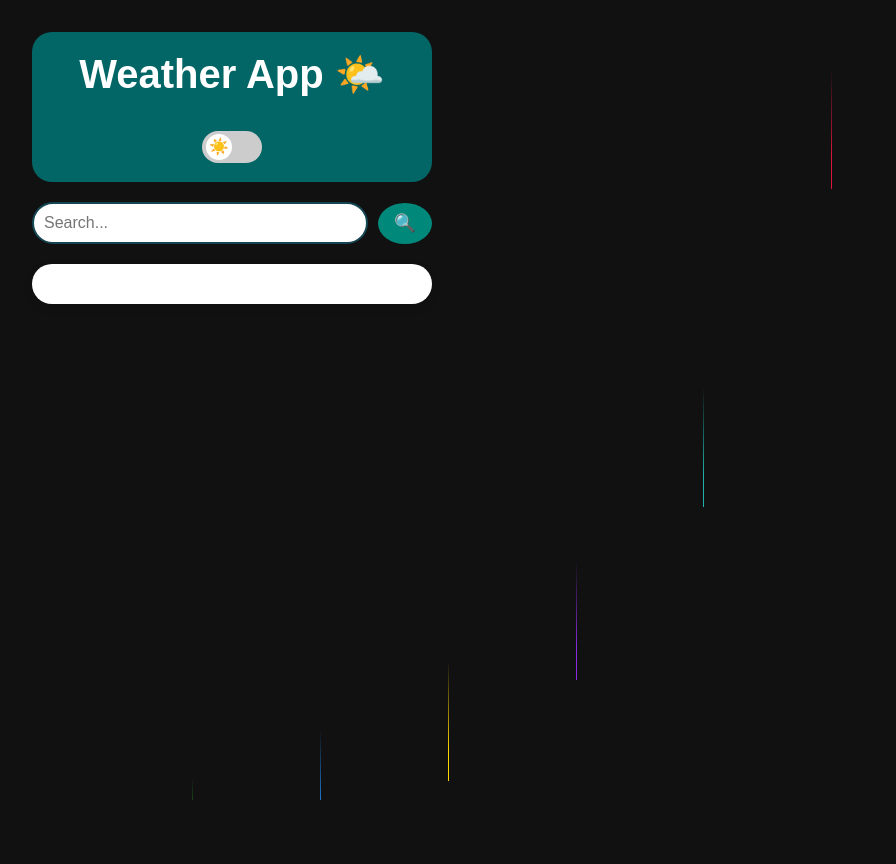
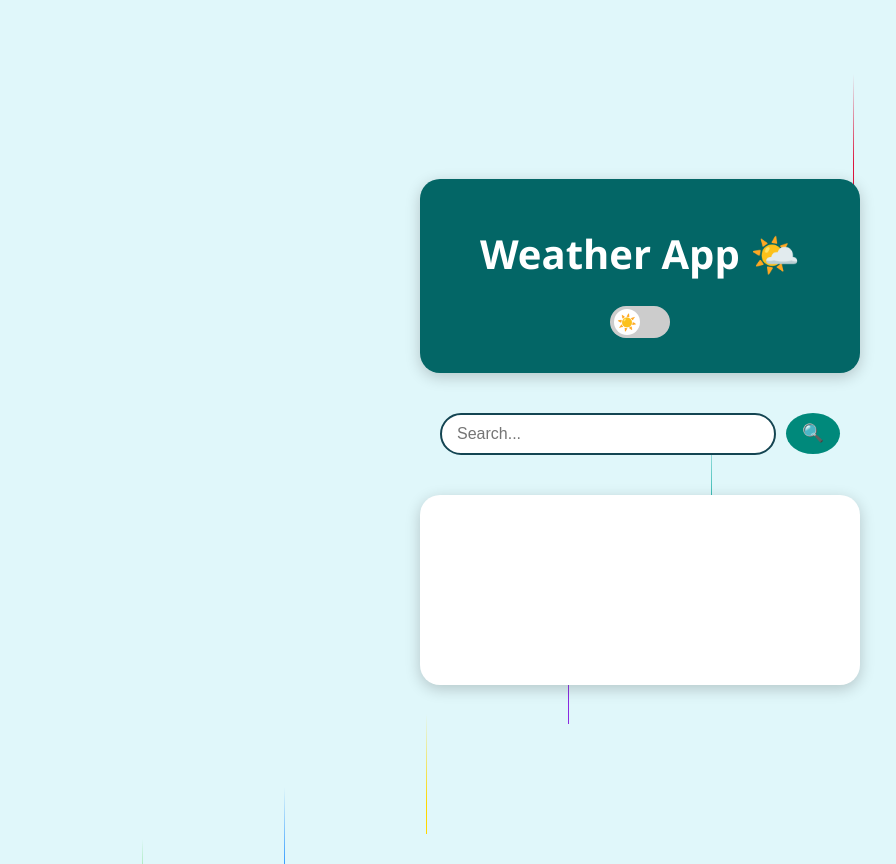
Before and after one commit to edlynjessica/weather-app, a plain HTML site: page index.html in a window 1280 px wide. Shown: the whole page, without its empty margins (0-896 px from the left). Before the commit the page ends 800 px from the top, so only its background shows below. Drawn offline with Linux system fonts and the light colour scheme.

Commit message:
updated animation of bg

```diff
--- a/style.css
+++ b/style.css
@@ -1,3 +1,4 @@
+/* ==================== VARIABLES ==================== */
 :root {
   --bg-light: #e0f7fa;
   --text-light: #00695c;
@@ -6,6 +7,7 @@
   --accent: #00897b;
 }
 
+/* ==================== BODY ==================== */
 body {
   margin: 0;
   font-family: 'Segoe UI', sans-serif;
@@ -14,50 +16,63 @@ body {
   display: flex;
   flex-direction: column;
   align-items: center;
-  justify-content: flex-start;
+  justify-content: center;
   min-height: 100vh;
+  overflow: hidden;
+  position: relative;
   padding: 2rem;
   transition: background-color 0.4s, color 0.4s;
 }
 
-.card {
-  background-color: #036666;
-  width: 400px;
-  height: 150px;
-  color: white;
-  border-radius: 20px;
-  box-shadow: inset;
-  padding: 10px;
-  text-align: center;
-}
-
+/* ==================== DARK MODE ==================== */
 .dark-mode {
   background-color: var(--bg-dark);
   color: var(--text-dark);
 }
 
+/* ==================== CONTAINER ==================== */
 .container {
+  position: relative; /* on top of lines */
+  z-index: 10;
   text-align: center;
-  width: 100%;
-  max-width: 400px;
+  display: flex;
+  flex-direction: column;
+  align-items: center;
+  gap: 20px; /* spacing between elements */
 }
 
-h1 {
-  margin-bottom: 10px;
-  font-size: 2.5rem;
+/* ==================== CARD ==================== */
+.card {
+  background-color: #036666;
+  width: 400px;
+  min-height: 150px;
+  color: white;
+  border-radius: 20px;
+  padding: 20px;
+  text-align: center;
+  box-shadow: 0px 4px 15px rgba(0,0,0,0.2);
+  transition: transform 0.3s, background-color 0.4s;
 }
 
-/* Search bar and emoji button */
+/* ==================== HEADER ==================== */
+h1 {
+  font-size: 2.5rem;
+  margin-bottom: 10px;
+}
+
+/* ==================== SEARCH BOX ==================== */
 .search-box {
   display: flex;
   align-items: center;
   justify-content: space-between;
   gap: 10px;
   margin: 20px 0;
+  width: 100%;
+  max-width: 400px;
 }
 
 .search-box input[type="text"] {
-  padding: 10px;
+  padding: 10px 15px;
   flex: 1;
   border: 2px solid #144552;
   border-radius: 25px;
@@ -80,21 +95,25 @@ h1 {
   background-color: #00796b;
 }
 
+/* ==================== RESULT BOX ==================== */
 .result {
-  margin-top: 20px;
   background-color: white;
+  color: black;
+  width: 100%;
+  max-width: 400px;
+  min-height: 150px;
+  border-radius: 20px;
   padding: 20px;
-  border-radius: 20px;
-  box-shadow: 0px 4px 10px rgba(0, 0, 0, 0.1);
-  transition: background-color 0.6s;
+  box-shadow: 0px 4px 15px rgba(0,0,0,0.2);
+  text-align: center;
+  transition: background-color 0.4s, color 0.4s;
 }
 
 .dark-mode .result {
   background-color: #2c2c2c;
   color: var(--text-dark);
 }
-
-/* Toggle Switch */
+/* ==================== DARK MODE TOGGLE ==================== */
 .switch {
   position: relative;
   display: inline-block;
@@ -145,45 +164,24 @@ input:checked + .slider::before {
   transform: translateX(26px);
   content: "🌙";
 }
-* {
-  margin: 0;
-  padding: 0;
-  box-sizing: border-box !important;
-}
 
-html, body {
-  height: 100%;
-}
-
-body {
-  display: table;
-  width: 100%;
-  height: 100%;
-  background-color: #111;  /* Background color */
-  color: #f2f2f2;  /* Text color */
-  line-height: 1.6;
-  position: relative;
-  font-family: sans-serif;
-  overflow: hidden;
-}
-
+/* ==================== LINES ANIMATION ==================== */
 .lines {
   position: absolute;
   top: 0;
   left: 0;
-  right: 0;
+  width: 100%;
   height: 100%;
-  margin: auto;
-  width: 90vw;
   display: flex;
-  justify-content: space-between; /* Distribute lines evenly */
+  justify-content: space-between;
+  pointer-events: none; /* allows clicking content */
+  z-index: 1; /* behind all content */
 }
 
 .line {
-  position: relative;
   width: 1px;
   height: 100%;
-  /*background: #ffffff;  /* Line color */
+  position: relative;
   overflow: hidden;
 }
 
@@ -196,67 +194,25 @@ body {
   top: -50%;
   left: 0;
   background: linear-gradient(to bottom, rgba(255, 255, 255, 0) 0%, #ffffff 75%, #ffffff 100%);
-  animation: drop 7s 0s infinite;
+  animation: drop 7s infinite;
   animation-fill-mode: forwards;
   animation-timing-function: cubic-bezier(0.4, 0.26, 0, 0.97);
 }
 
-/* Different colors for each line's pseudo-element */
-.line:nth-child(1)::after {
-  background: linear-gradient(to bottom, rgba(255, 255, 255, 0) 0%, #FF4500 75%, #FF4500 100%);
-  animation-delay: 0.5s;
+/* --- Different line colors and animation delays --- */
+.line:nth-child(1)::after { background: linear-gradient(to bottom, rgba(255, 255, 255,0) 0%, #FF4500 75%, #FF4500 100%); animation-delay: 0.5s;}
+.line:nth-child(2)::after { background: linear-gradient(to bottom, rgba(255, 255, 255,0) 0%, #32CD32 75%, #32CD32 100%); animation-delay: 1s;}
+.line:nth-child(3)::after { background: linear-gradient(to bottom, rgba(255, 255, 255,0) 0%, #1E90FF 75%, #1E90FF 100%); animation-delay: 1.5s;}
+.line:nth-child(4)::after { background: linear-gradient(to bottom, rgba(255, 255, 255,0) 0%, #FFD700 75%, #FFD700 100%); animation-delay: 2s;}
+.line:nth-child(5)::after { background: linear-gradient(to bottom, rgba(255, 255, 255,0) 0%, #8A2BE2 75%, #8A2BE2 100%); animation-delay: 2.5s;}
+.line:nth-child(6)::after { background: linear-gradient(to bottom, rgba(255, 255, 255,0) 0%, #20B2AA 75%, #20B2AA 100%); animation-delay: 3s;}
+.line:nth-child(7)::after { background: linear-gradient(to bottom, rgba(255, 255, 255,0) 0%, #DC143C 75%, #DC143C 100%); animation-delay: 3.5s;}
+.line:nth-child(8)::after { background: linear-gradient(to bottom, rgba(255, 255, 255,0) 0%, #00FA9A 75%, #00FA9A 100%); animation-delay: 4s;}
+.line:nth-child(9)::after { background: linear-gradient(to bottom, rgba(255, 255, 255,0) 0%, #FF1493 75%, #FF1493 100%); animation-delay: 4.5s;}
+.line:nth-child(10)::after { background: linear-gradient(to bottom, rgba(255, 255, 255,0) 0%, #00BFFF 75%, #00BFFF 100%); animation-delay: 5s;}
+
+/* ==================== KEYFRAMES ==================== */
+@keyframes drop {
+  0% { top: -50%; }
+  100% { top: 110%; }
 }
-
-.line:nth-child(2)::after {
-  background: linear-gradient(to bottom, rgba(255, 255, 255, 0) 0%, #32CD32 75%, #32CD32 100%);
-  animation-delay: 1s;
-}
-
-.line:nth-child(3)::after {
-  background: linear-gradient(to bottom, rgba(255, 255, 255, 0) 0%, #1E90FF 75%, #1E90FF 100%);
-  animation-delay: 1.5s;
-}
-
-.line:nth-child(4)::after {
-  background: linear-gradient(to bottom, rgba(255, 255, 255, 0) 0%, #FFD700 75%, #FFD700 100%);
-  animation-delay: 2s;
-}
-
-.line:nth-child(5)::after {
-  background: linear-gradient(to bottom, rgba(255, 255, 255, 0) 0%, #8A2BE2 75%, #8A2BE2 100%);
-  animation-delay: 2.5s;
-}
-
-.line:nth-child(6)::after {
-  background: linear-gradient(to bottom, rgba(255, 255, 255, 0) 0%, #20B2AA 75%, #20B2AA 100%);
-  animation-delay: 3s;
-}
-
-.line:nth-child(7)::after {
-  background: linear-gradient(to bottom, rgba(255, 255, 255, 0) 0%, #DC143C 75%, #DC143C 100%);
-  animation-delay: 3.5s;
-}
-
-.line:nth-child(8)::after {
-  background: linear-gradient(to bottom, rgba(255, 255, 255, 0) 0%, #00FA9A 75%, #00FA9A 100%);
-  animation-delay: 4s;
-}
-
-.line:nth-child(9)::after {
-  background: linear-gradient(to bottom, rgba(255, 255, 255, 0) 0%, #FF1493 75%, #FF1493 100%);
-  animation-delay: 4.5s;
-}
-
-.line:nth-child(10)::after {
-  background: linear-gradient(to bottom, rgba(255, 255, 255, 0) 0%, #00BFFF 75%, #00BFFF 100%);
-  animation-delay: 5s;
-}
-
-@keyframes drop {
-  0% {
-    top: -50%;
-  }
-  100% {
-    top: 110%;
-  }
-}
```
